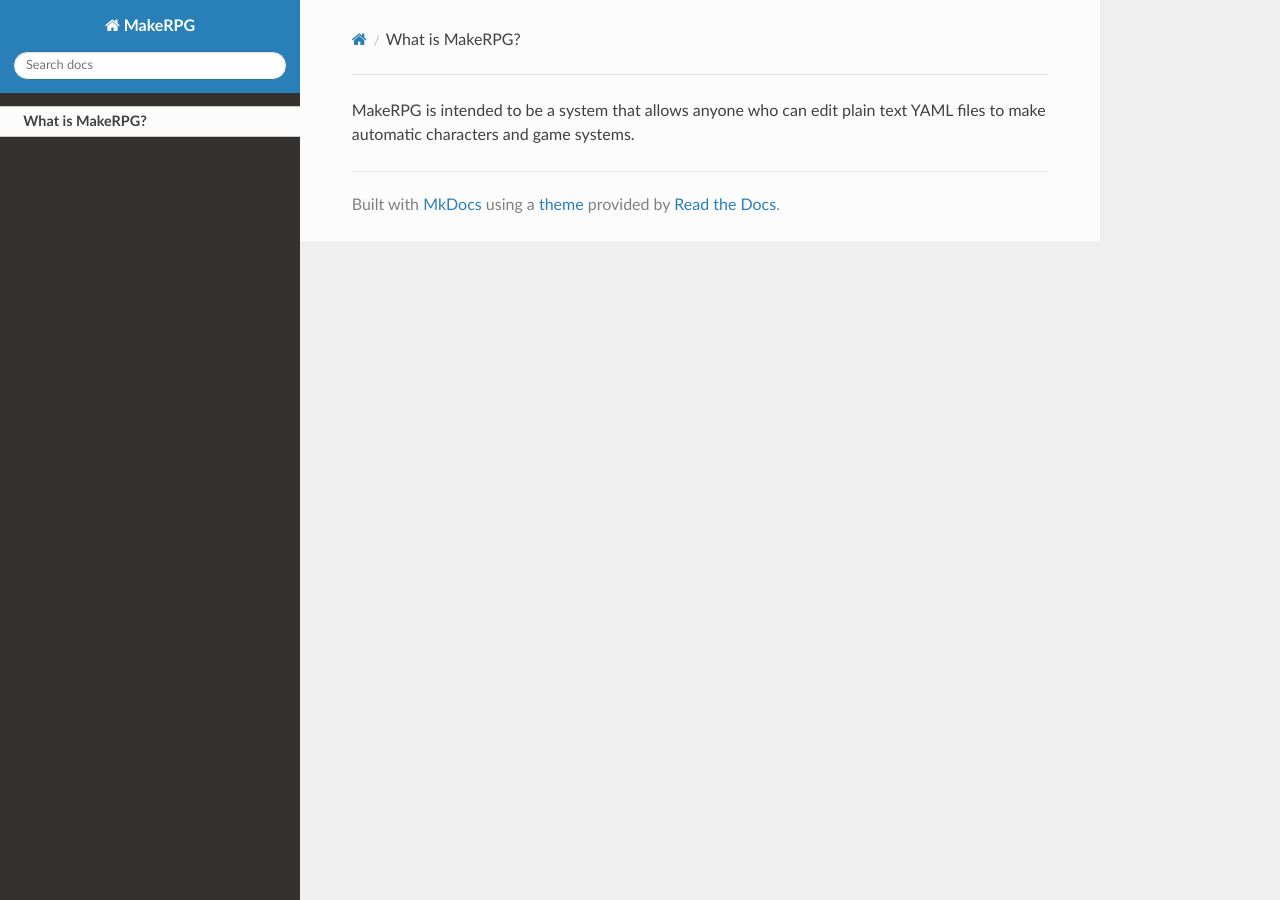
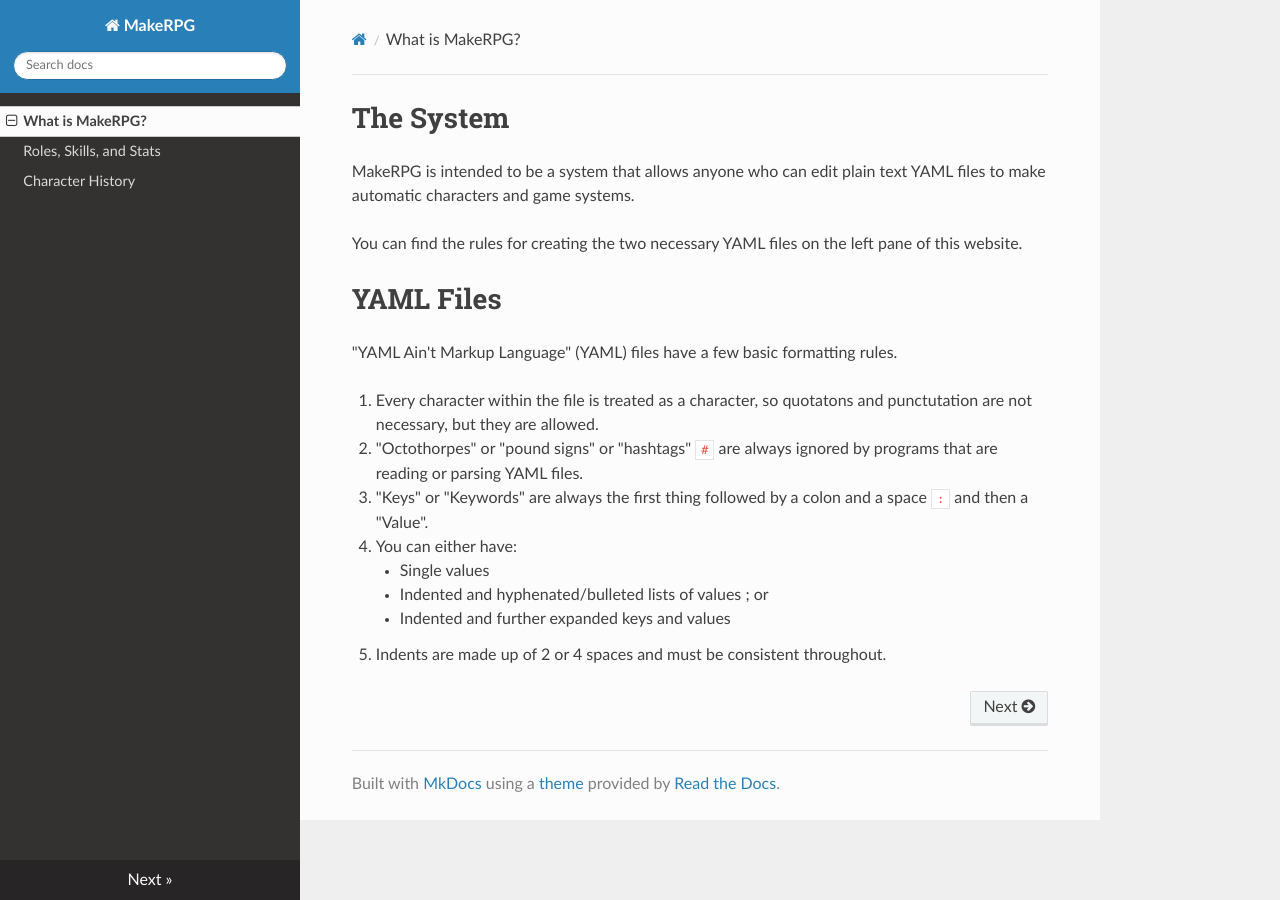
Before and after one commit to ericearl/MakeRPG, an MkDocs documentation site: the page built from docs/index.md, in a window 1280 px wide. Built offline with MkDocs 1.6.1, drawn with Linux system fonts in a browser that asks for light colours; nearby versions of some CDN libraries; old or Windows-style settings are respelled for this version of MkDocs.

Commit message:
Draft readthedocs.org YAML docs
First draft of readthedocs.org YAML file rules and explanations.

```diff
--- a/docs/index.md
+++ b/docs/index.md
@@ -1 +1,18 @@
+# The System
+
 MakeRPG is intended to be a system that allows anyone who can edit plain text YAML files to make automatic characters and game systems.
+
+You can find the rules for creating the two necessary YAML files on the left pane of this website.
+
+# YAML Files
+
+"YAML Ain't Markup Language" (YAML) files have a few basic formatting rules.
+
+1. Every character within the file is treated as a character, so quotatons and punctutation are not necessary, but they are allowed.
+1. "Octothorpes" or "pound signs" or "hashtags" `#` are always ignored by programs that are reading or parsing YAML files.
+1. "Keys" or "Keywords" are always the first thing followed by a colon and a space `: ` and then a "Value".
+1. You can either have:
+    - Single values
+    - Indented and hyphenated/bulleted lists of values ; or
+    - Indented and further expanded keys and values
+1. Indents are made up of 2 or 4 spaces and must be consistent throughout.
--- a/mkdocs.yml
+++ b/mkdocs.yml
@@ -1,4 +1,6 @@
 site_name: MakeRPG
 theme: readthedocs
 pages:
-- 'What is MakeRPG?': index.md
+- What is MakeRPG?: index.md
+- Roles, Skills, and Stats: roles_skills_stats.md
+- Character History: history.md
```
Also changed, not shown: docs/history.md (added, +104 -0 lines), docs/roles_skills_stats.md (added, +64 -0 lines), 1 other file.
